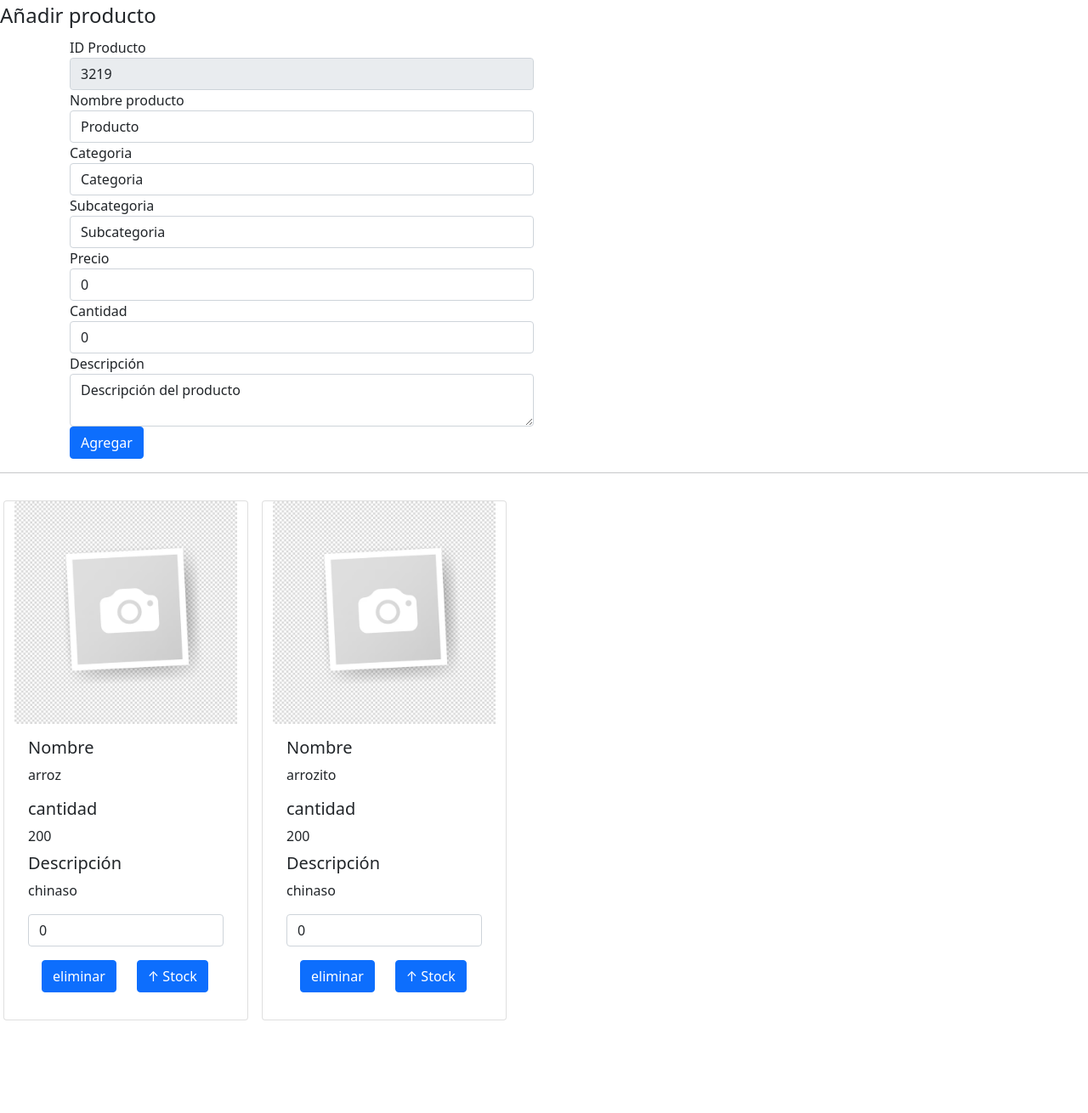
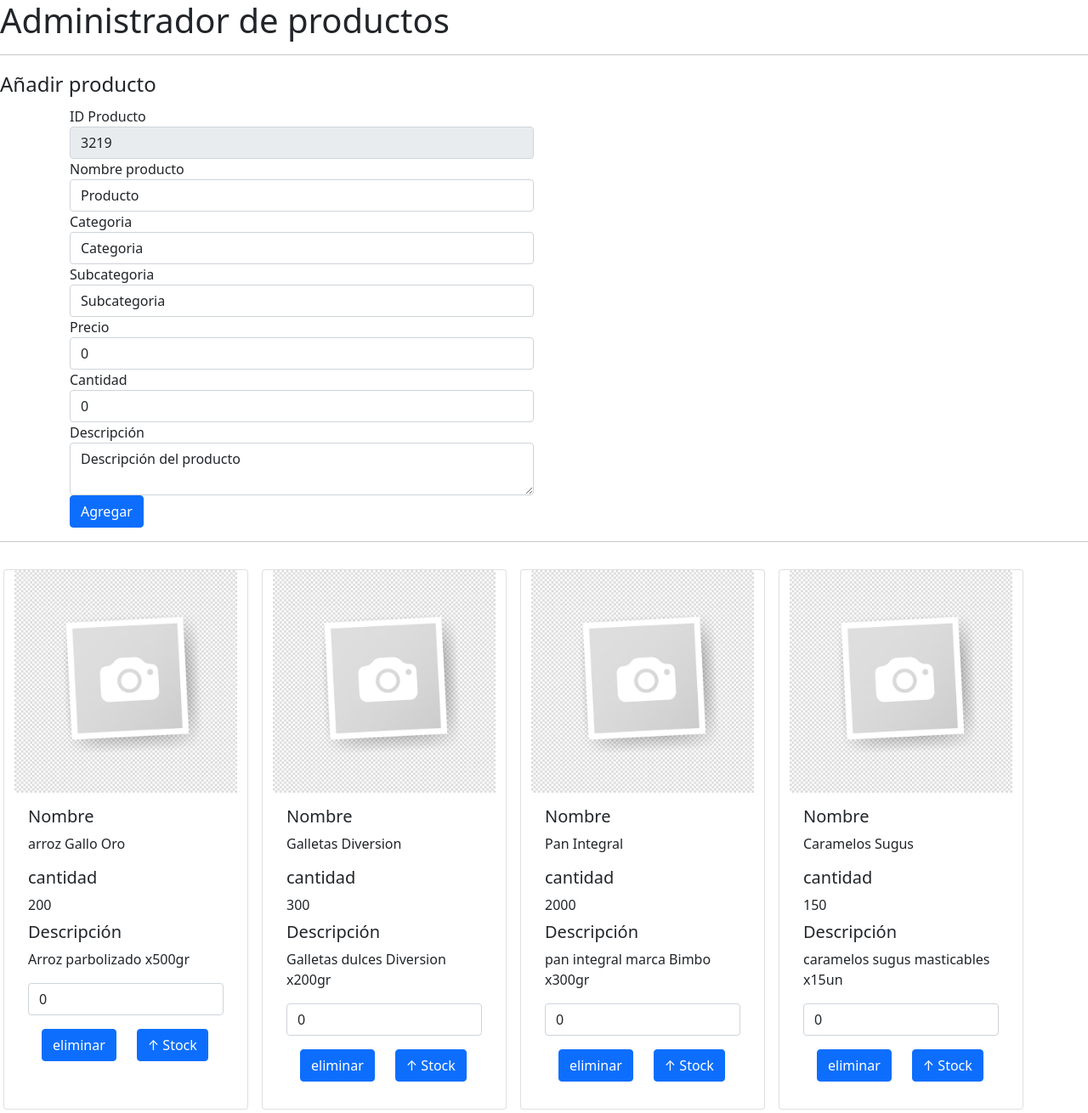
Before and after one commit to cristianvazquezr/Proyecto-Final-JS, a plain HTML site: page paginas/formulario.html in a window 1280 px wide. Shown: the whole page at 85% size. Before the commit the page ends 1217 px from the top, so only its background shows below. Drawn offline with nearby package versions, Linux system fonts and the light colour scheme.

Commit message:
se suben cambios

```diff
--- a/formulario.js
+++ b/formulario.js
@@ -19,10 +19,12 @@ class producto{
 
 // creo mi lista de productos
 
-let prod1=new producto(1,'arroz','legumbres','legu',20,200,'chinaso')
-let prod2=new producto(2,'arrozito','legumbres','legu',20,200,'chinaso')
-
-let listaProductos=[prod1,prod2]
+let listaProductos=[
+new producto(1,'arroz Gallo Oro','legumbres','saludables',200,200,'Arroz parbolizado x500gr'),
+new producto(2,'Galletas Diversion','galletas','golosinas',150,300,'Galletas dulces Diversion x200gr'),
+new producto(3,'Pan Integral','panaderia','TACC',100,2000,'pan integral marca Bimbo x300gr'),
+new producto(4,'Caramelos Sugus','Golocinas','caramelos',200000,150,'caramelos sugus masticables x15un'),
+]
 
 
 // guardo mis productos en el local storage, lo convierto a json. Tengo que validar, si ya existen productos en el localstorage no ejecuto esto, si esta vacio lo ejecuto para cargar mis productos iniciales que ya traigo. En el if pongo igual a [] por que cuando borro todos los items es lo que queda almacenado dos elementos que son los corchetes.
@@ -222,7 +224,7 @@ function subirCantidad(id,cantidad){
     listaProductos=JSON.parse(localStorage.getItem('producto'))
     for (let elemento in listaProductos){
         if (listaProductos[elemento].id==id){
-            listaProductos[elemento].subirStock(parseInt(cantidad));
+            listaProductos[elemento].cantidad = listaProductos[elemento].cantidad + parseInt(cantidad);
         }
     }
     localStorage.setItem('producto',JSON.stringify(listaProductos))
--- a/paginas/formulario.html
+++ b/paginas/formulario.html
@@ -9,7 +9,8 @@
 </head>
 <body>
     <header>
-
+        <h1 class="tittle">Administrador de productos</h1>
+        <hr>
     </header>
     <main>
         <form id="formulario">
```
Also changed, not shown: index.html (+2 -1 lines), 1 other file.
